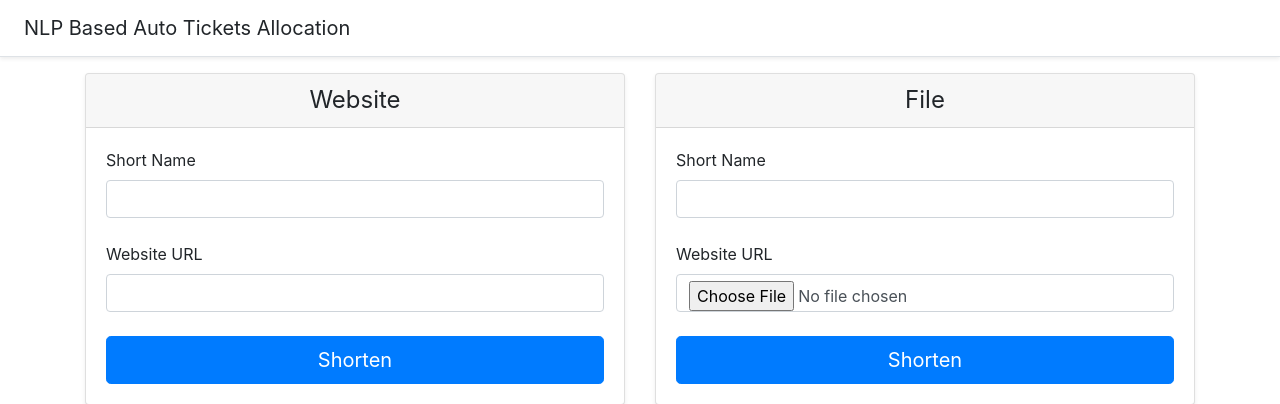
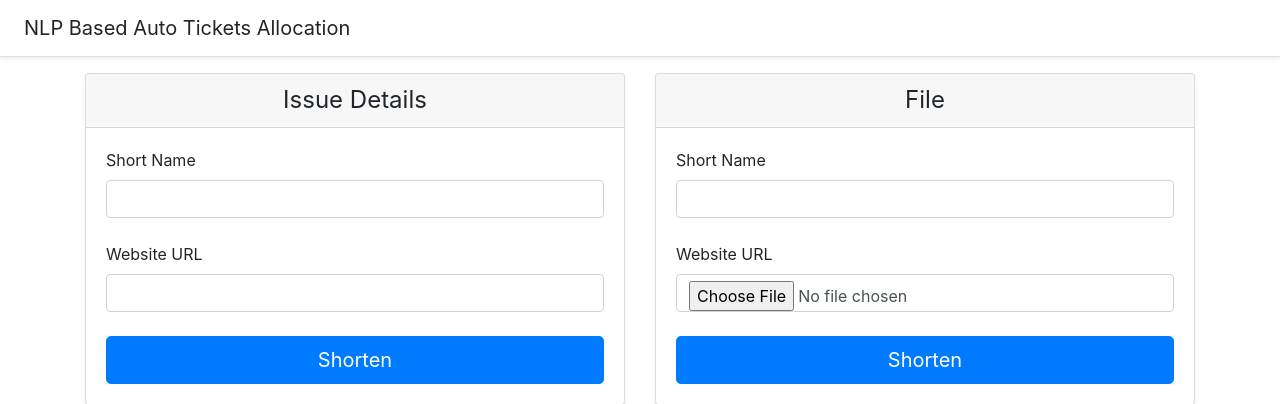
Before and after one commit to jagmeetmalhotra/CPWeb, a Flask app: page / in a window 1280 px wide. Shown: the top 404 px of the page. Run offline with Flask 2, Linux system fonts and the light colour scheme; some libraries are stand-ins or nearby versions.

Commit message:
Issue Details

```diff
--- a/templates/home.html
+++ b/templates/home.html
@@ -9,7 +9,7 @@
   <div class="card-deck mb-3">
     <div class="card mb-4 shadow-sm">
       <div class="card-header">
-        <h4 class="my-0 font-weight-normal text-center">Website</h4>
+        <h4 class="my-0 font-weight-normal text-center">Issue Details</h4>
       </div>
       <div class="card-body">
         <form action="your-url" method="post">
```
